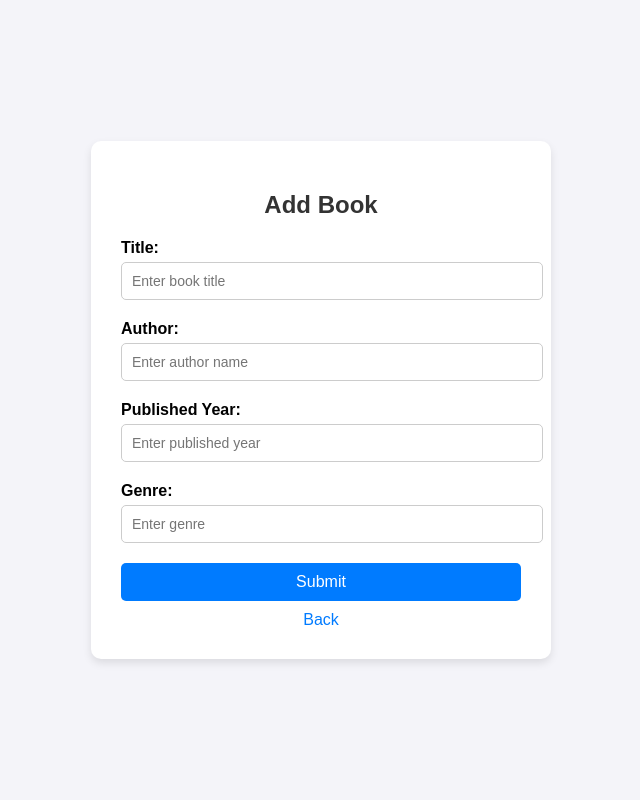
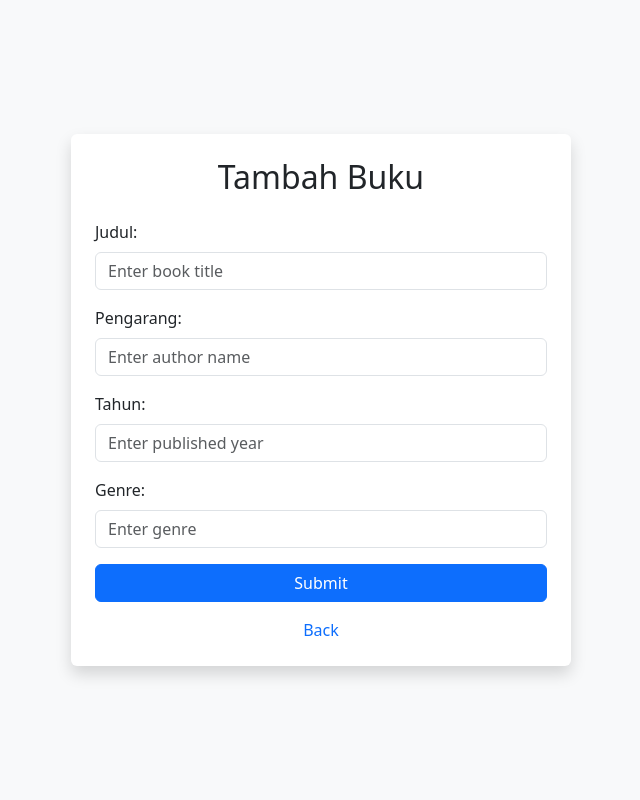
Before and after one commit to AkihiroHaku/TF23A_UAS_Kelompok4, a PHP site: page /create.php in a window 1280 px wide. Shown: the whole page, without its empty margins (319-959 px from the left). Run offline with PHP 8.4, Linux system fonts and the light colour scheme.

Commit message:
Update create.php

```diff
--- a/create.php
+++ b/create.php
@@ -2,19 +2,16 @@
 include 'db.php';
 
 if ($_SERVER['REQUEST_METHOD'] == 'POST') {
-    // Mengambil data dari form
-    $title = $_POST['title'];
-    $author = $_POST['author'];
-    $published_year = $_POST['published_year'];
-    $genre = $_POST['genre'];
+    $title = htmlspecialchars(trim($_POST['title']));
+    $author = htmlspecialchars(trim($_POST['author']));
+    $published_year = intval($_POST['published_year']);
+    $genre = htmlspecialchars(trim($_POST['genre']));
 
-    // Memperbarui data buku di database
     $stmt = $pdo->prepare("INSERT INTO books (title, author, published_year, genre) VALUES (?, ?, ?, ?)");
     $stmt->execute([$title, $author, $published_year, $genre]);
 
-    // Mengalihkan ke halaman index setelah penambahan
     header("Location: index.php");
-    exit; // Menghentikan eksekusi skrip setelah pengalihan
+    exit();
 }
 ?>
 
@@ -23,96 +20,38 @@ if ($_SERVER['REQUEST_METHOD'] == 'POST') {
 <head>
     <meta charset="UTF-8">
     <meta name="viewport" content="width=device-width, initial-scale=1.0">
-    <title>Add Book</title>
-    <style>
-        body {
-            font-family: Arial, sans-serif;
-            margin: 0;
-            padding: 0;
-            background-color: #f4f4f9;
-            display: flex;
-            justify-content: center;
-            align-items: center;
-            height: 100vh;
-        }
+    <title>Tambah Buku</title>
+    <link href="https://cdn.jsdelivr.net/npm/bootstrap@5.3.0-alpha3/dist/css/bootstrap.min.css" rel="stylesheet">
+</head>
+<body class="bg-light d-flex justify-content-center align-items-center" style="height: 100vh;">
+    <div class="container p-4 bg-white shadow rounded" style="max-width: 500px;">
+        <h2 class="text-center mb-4">Tambah Buku</h2>
+        <form action="create.php" method="POST">
+            <div class="mb-3">
+                <label for="title" class="form-label">Judul:</label>
+                <input type="text" id="title" name="title" placeholder="Enter book title" class="form-control" required>
+            </div>
 
-        .form-container {
-            background: #ffffff;
-            padding: 30px;
-            border-radius: 10px;
-            box-shadow: 0 4px 8px rgba(0, 0, 0, 0.1);
-            width: 400px;
-        }
+            <div class="mb-3">
+                <label for="author" class="form-label">Pengarang:</label>
+                <input type="text" id="author" name="author" placeholder="Enter author name" class="form-control" required>
+            </div>
 
-        .form-container h2 {
-            margin-bottom: 20px;
-            font-size: 24px;
-            color: #333;
-            text-align: center;
-        }
+            <div class="mb-3">
+                <label for="published_year" class="form-label">Tahun:</label>
+                <input type="number" id="published_year" name="published_year" placeholder="Enter published year" class="form-control" required>
+            </div>
 
-        .form-container label {
-            display: block;
-            margin-bottom: 5px;
-            font-weight: bold;
-        }
+            <div class="mb-3">
+                <label for="genre" class="form-label">Genre:</label>
+                <input type="text" id="genre" name="genre" placeholder="Enter genre" class="form-control" required>
+            </div>
 
-        .form-container input {
-            width: 100%;
-            padding: 10px;
-            margin-bottom: 20px;
-            border: 1px solid #ccc;
-            border-radius: 5px;
-            font-size: 14px;
-        }
+            <button type="submit" class="btn btn-primary w-100">Submit</button>
+        </form>
+        <a href="index.php" class="d-block mt-3 text-center text-decoration-none text-primary">Back</a>
+    </div>
 
-        .form-container button {
-            width: 100%;
-            padding: 10px;
-            background-color: #007bff;
-            color: #fff;
-            border: none;
-            border-radius: 5px;
-            font-size: 16px;
-            cursor: pointer;
-        }
-
-        .form-container button:hover {
-            background-color: #0056b3;
-        }
-
-        .form-container a {
-            display: block;
-            margin-top: 10px;
-            text-align: center;
-            color: #007bff;
-            text-decoration: none;
-        }
-
-        .form-container a:hover {
-            text-decoration: underline;
-        }
-    </style>
-</head>
-<body>
-    <div class="form-container">
-        <h2>Add Book</h2>
-        <form action="create.php" method="POST">
-            <label for="title">Title:</label>
-            <input type="text" id="title" name="title" placeholder="Enter book title" required>
-
-            <label for="author">Author:</label>
-            <input type="text" id="author" name="author" placeholder="Enter author name" required>
-
-            <label for="published_year">Published Year:</label>
-            <input type="number" id="published_year" name="published_year" placeholder="Enter published year" required>
-
-            <label for="genre">Genre:</label>
-            <input type="text" id="genre" name="genre" placeholder="Enter genre" required>
-
-            <button type="submit">Submit</button>
-        </form>
-        <a href="index.php">Back</a>
-    </div>
+    <script src="https://cdn.jsdelivr.net/npm/bootstrap@5.3.0-alpha3/dist/js/bootstrap.bundle.min.js"></script>
 </body>
 </html>
```
